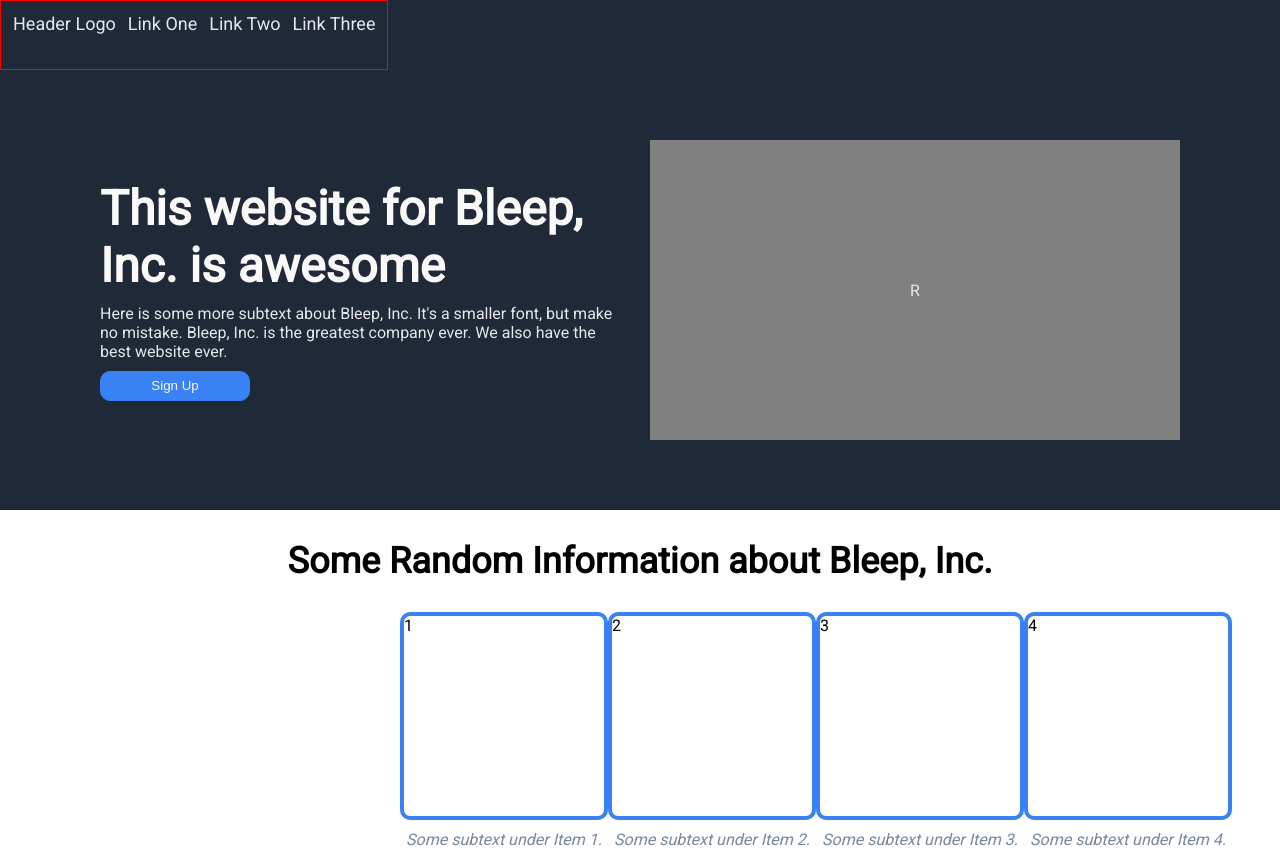
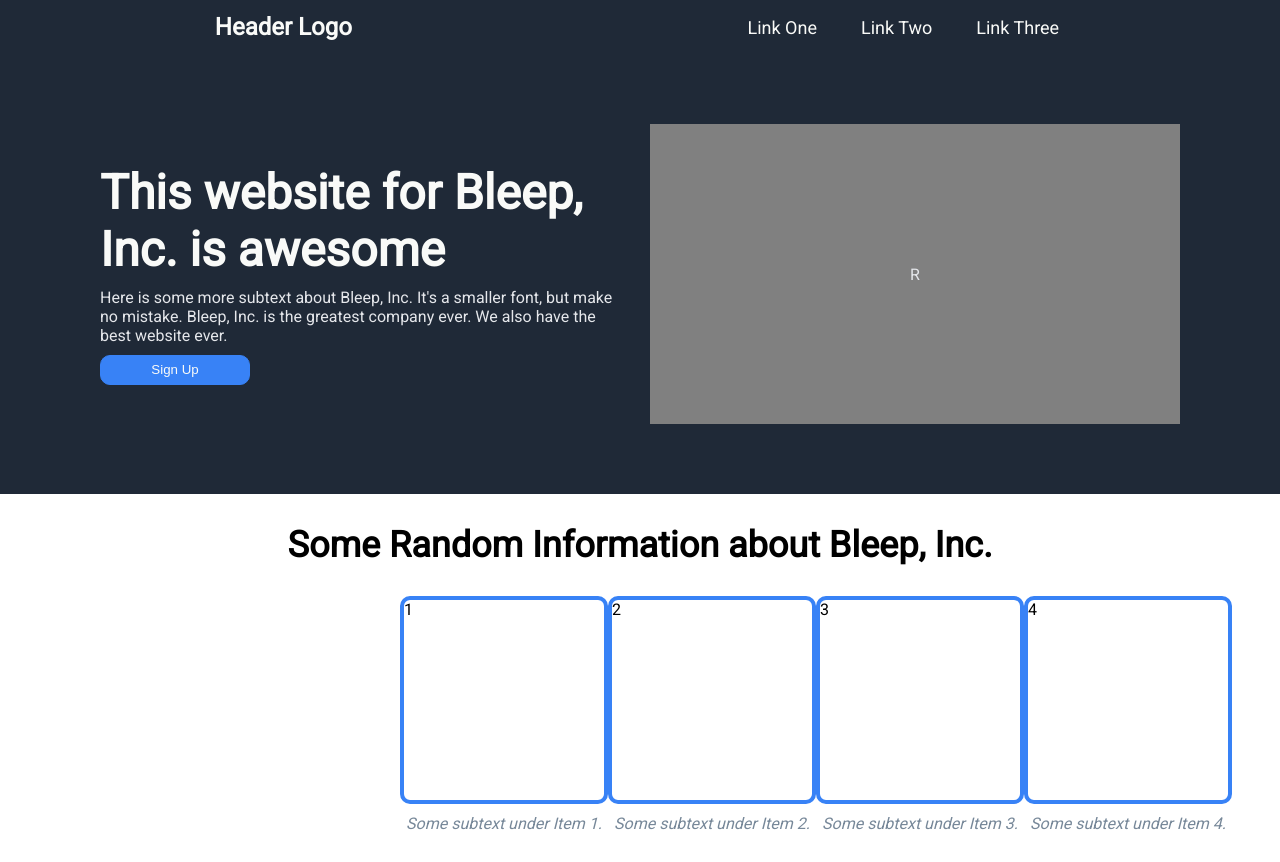
Before and after one commit to bonedraddy/odin-landing, a plain HTML site: page index.html in a window 1280 px wide. Shown: the top 862 px of the page. Drawn offline with Linux system fonts and the light colour scheme.

Commit message:
Completed Nav Bar

```diff
--- a/index.html
+++ b/index.html
@@ -12,9 +12,11 @@
   <body>
     <header>
       <nav class="navbar">
+        <div class="logo">Header Logo</div>
         <ul>
-          <li class="logo"><a href="">Header Logo</a></li>
-          <li class="nav-item"><a href="/test1/navbartesting.html">Link One</a></li>
+          <li class="nav-item">
+            <a href="/test1/navbartesting.html">Link One</a>
+          </li>
           <li class="nav-item"><a href="/test2/navtest2.html">Link Two</a></li>
           <li class="nav-item"><a href="">Link Three</a></li>
         </ul>
--- a/styling/styles.css
+++ b/styling/styles.css
@@ -9,39 +9,42 @@ body {
   /*border: 2px solid red;*/
 }
 
-header {
-  width: 100%;
-  height: 70px;
+nav {
+  background-color: #1f2937;
+  padding: 10px 30px;
   display: flex;
-  background-color: #1f2937;
-  color: #e5e7eb;
+  justify-content: space-around;
+  align-items: center;
 }
 
-.logo a {
-  margin-right: auto;
+.logo {
+  color: #f9faf8;
+  font-size: 24px;
+  font-weight: bold;
+  padding: 3px 6px;
+  align-self: flex-start;
 }
 
-.navbar {
-  padding: 12px;
-  border: 1px solid red;
-  align-items: center;
-  justify-content: center;
+nav ul {
+  display: flex;
 }
 
-.navbar ul {
-  list-style-type: none;
-  display: flex;
-  gap: 12px;
+nav li {
+  margin-left: 20px;
+  list-style: none;
 }
 
-.navbar a {
-  color: #e5e7eb;
+nav a {
+  color: #f9faf8;
   text-decoration: none;
   font-size: 18px;
+  padding: 8px 12px;
+  transition: background-color 0.3s ease;
 }
 
-.navbar a:hover {
+nav a:hover {
   background-color: #161d27;
+  border-radius: 4px;
 }
 
 /* Website Section */
--- a/test2/nav2style.css
+++ b/test2/nav2style.css
@@ -21,6 +21,7 @@ nav {
   font-weight: bold;
   transition: background-color 0.3s ease;
   padding: 3px 6px;
+  align-self: flex-start;
 }
 
 .logo:hover{
```
